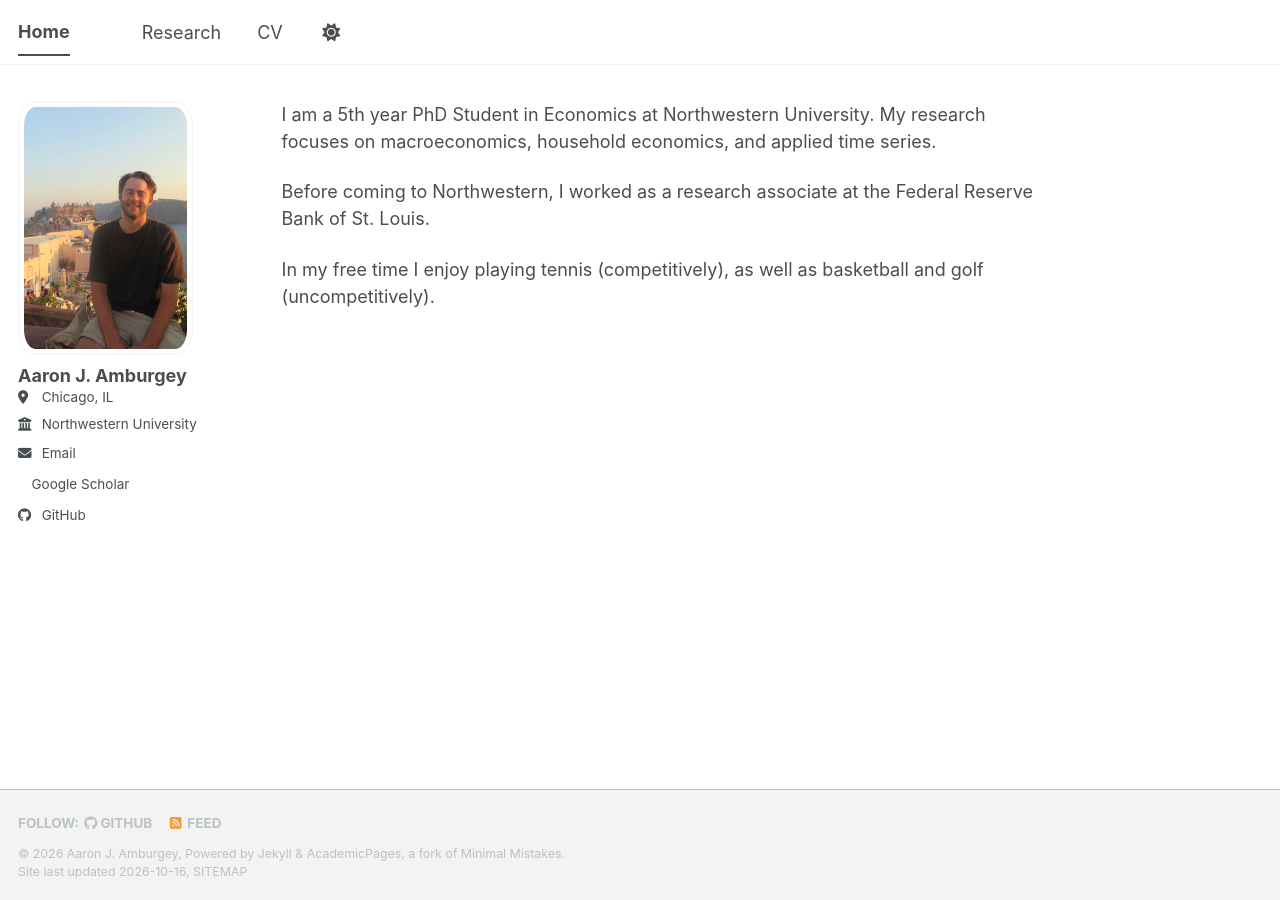
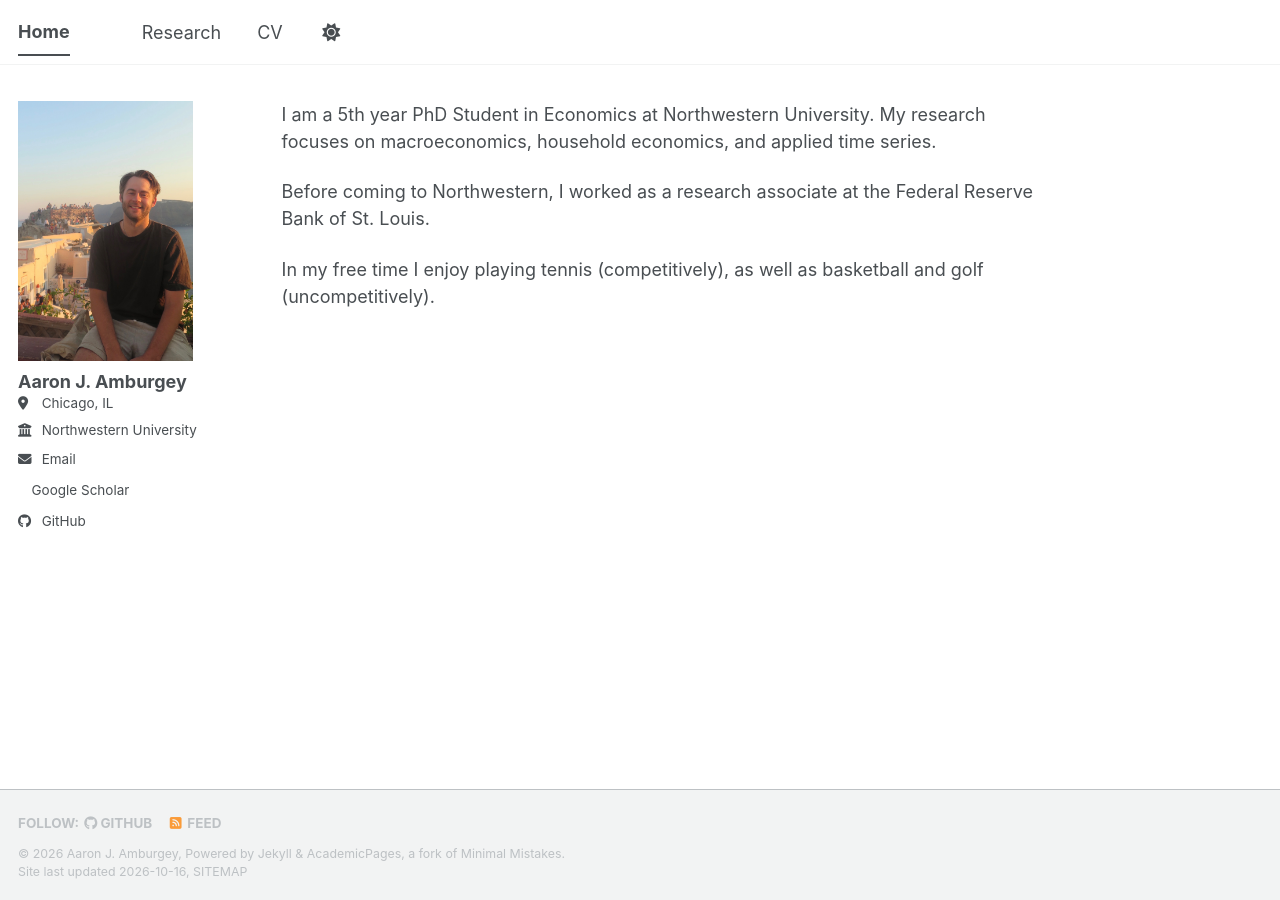
Before and after one commit to ajamburgey/ajamburgey.github.io, a Jekyll site: the page built from _pages/about.md, in a window 1280 px wide. Built offline with Jekyll 4.4.1, drawn with Linux system fonts in a browser that asks for light colours; a style sheet for code colours, icons or effects is not loaded.

Commit message:
Remove border and rounded corners from sidebar profile image

```diff
--- a/_sass/layout/_sidebar.scss
+++ b/_sass/layout/_sidebar.scss
@@ -155,11 +155,11 @@
 
   img {
     max-width: 175px;
-    border-radius: 10%;
+    border-radius: 0;
 
     @include breakpoint($x-large) {
-      padding: 5px;
-      border: 1px solid var(--global-border-color);
+      padding: 0;
+      border: 0;
     }
   }
 }
```
